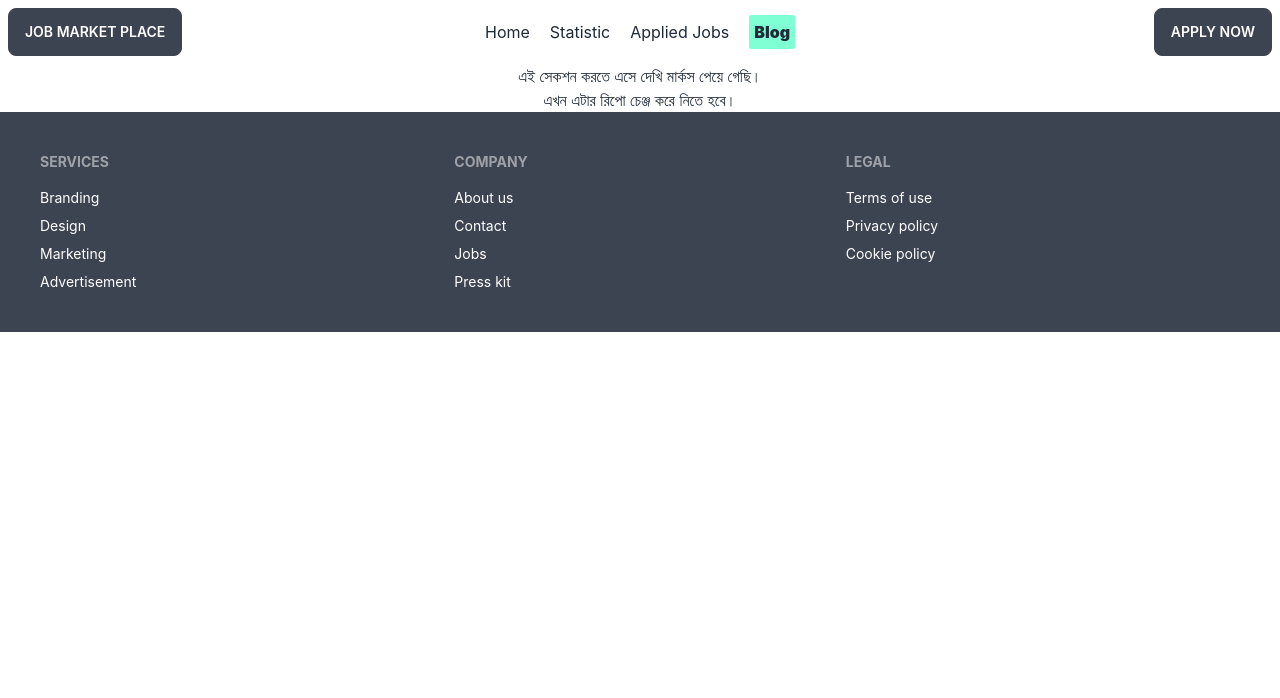
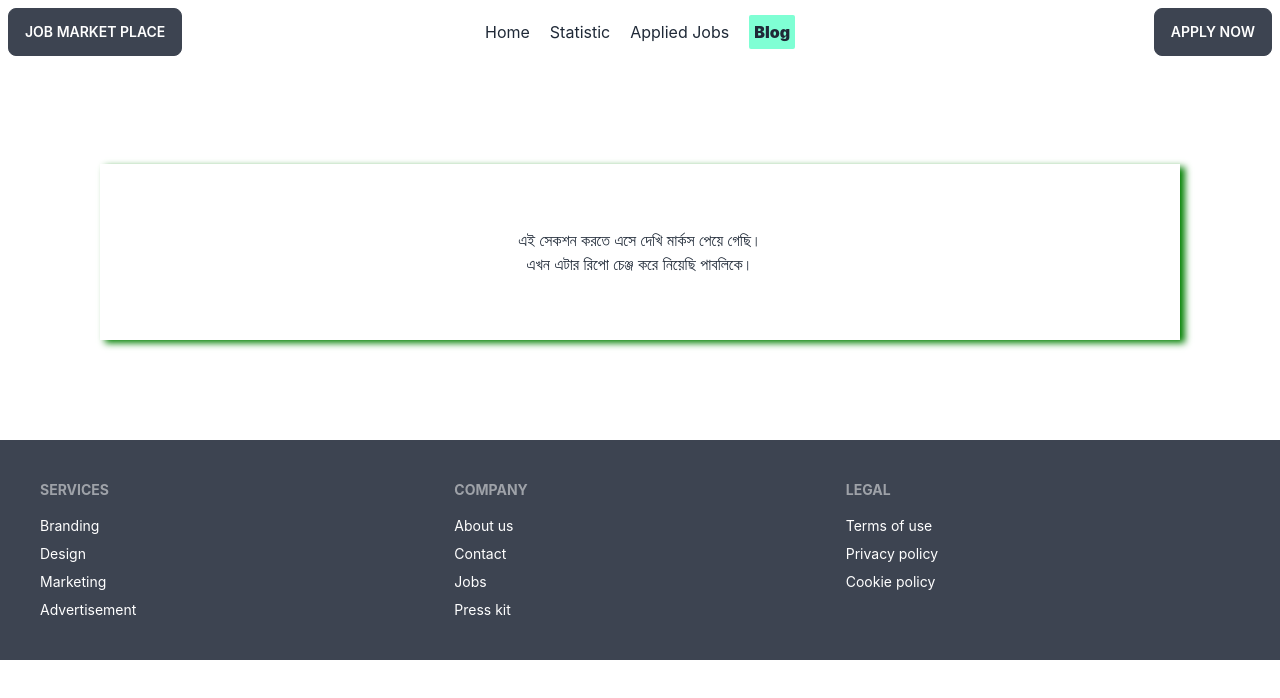
Before and after one commit to almubin78/Job-Hunter, a React (Create React App) app: page /blog in a window 1280 px wide. Shown: the top 698 px of the page. Built offline with nearby package versions, Linux system fonts and the light colour scheme.

Commit message:
blog section details

```diff
--- a/src/component/Blog/Blog.js
+++ b/src/component/Blog/Blog.js
@@ -1,10 +1,16 @@
 import React from 'react';
 
 const Blog = () => {
+    const styles = {
+        margin:"100px",
+        boxShadow:"5px 3px 7px green",
+        padding:"5%"
+    }
+
     return (
-        <div>
+        <div style={styles}>
             <h3>এই সেকশন করতে এসে দেখি মার্কস পেয়ে গেছি। </h3>
-            <h5>এখন এটার রিপো চেঞ্জ করে নিতে হবে।</h5>
+            <h5>এখন এটার রিপো চেঞ্জ করে নিয়েছি পাবলিকে।</h5>
         </div>
     );
 };
```
